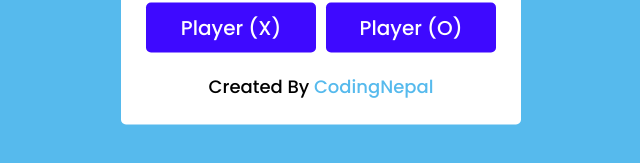
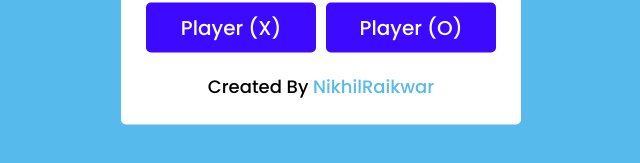
Before and after one commit to NikhilRaikwar/tictactoe.github.io, a plain HTML site: page index.html in a window 1280 px wide. Shown: the part 411-574 px from the top of the page, 319-959 px from the left. Drawn offline with Linux system fonts and the light colour scheme.

Commit message:
Update index.html

```diff
--- a/index.html
+++ b/index.html
@@ -17,7 +17,7 @@
         <button class="playerX">Player (X)</button>
         <button class="playerO">Player (O)</button>
       </div>
-      <div class="credit">Created By <a href="" target="_blank">CodingNepal</a></div>
+      <div class="credit">Created By <a href="" target="_blank">NikhilRaikwar</a></div>
     </div>
   </div>
 
```
